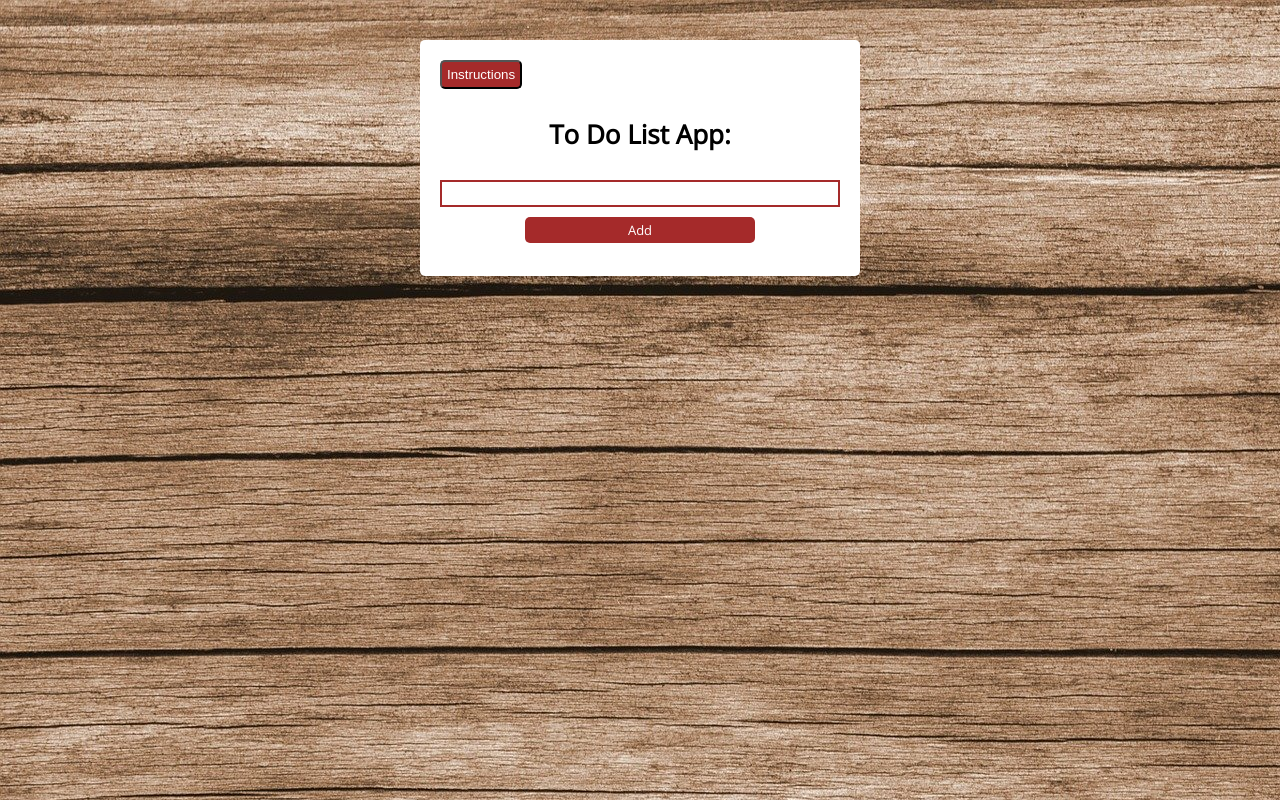
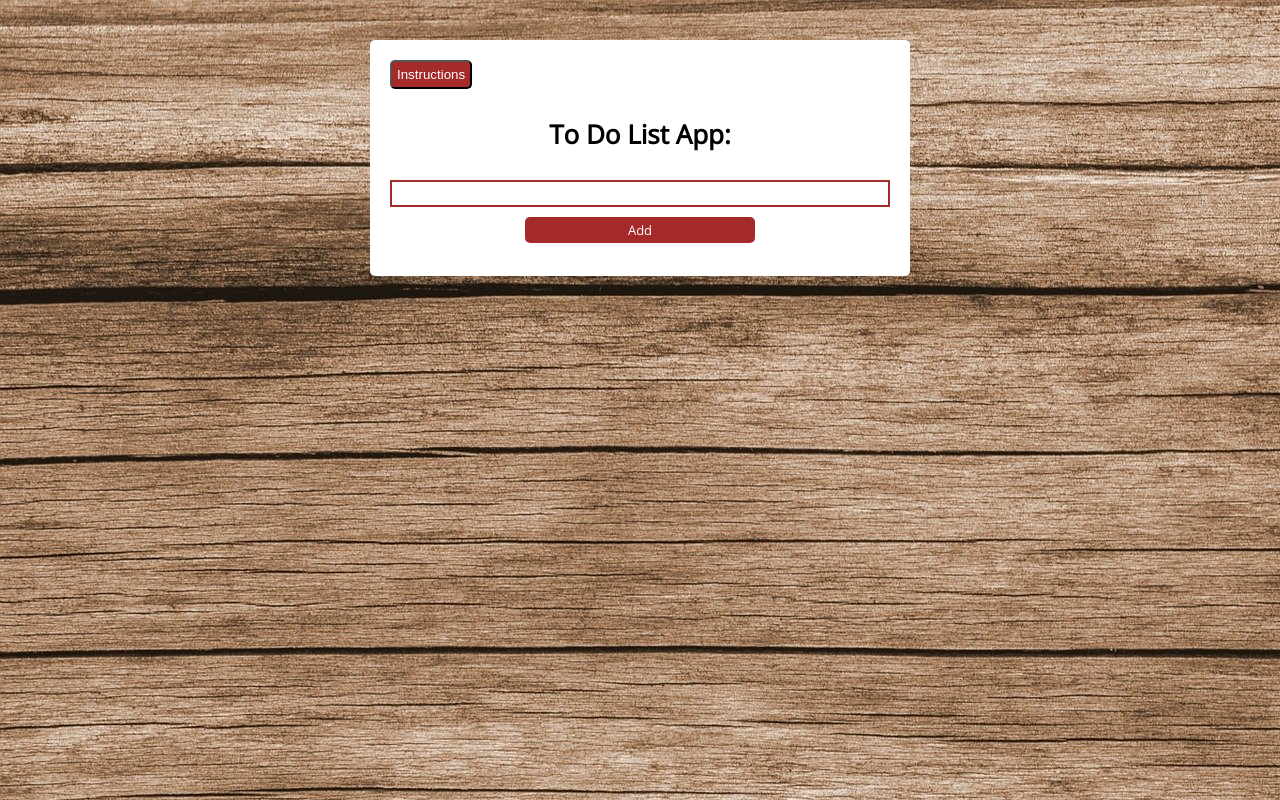
Before and after one commit to khurdt/to-do-list-app.github.io, a plain HTML site: page index.html in a window 1280 px wide. Drawn offline with nearby package versions, Linux system fonts and the light colour scheme.

Commit message:
Update style.css

```diff
--- a/style.css
+++ b/style.css
@@ -158,3 +158,9 @@ li > deleteButton {
     width: 300px;
   }
 }
+
+@media all and (min-width: 900px) {
+  .container {
+    width: 500px;
+  }
+}
```
